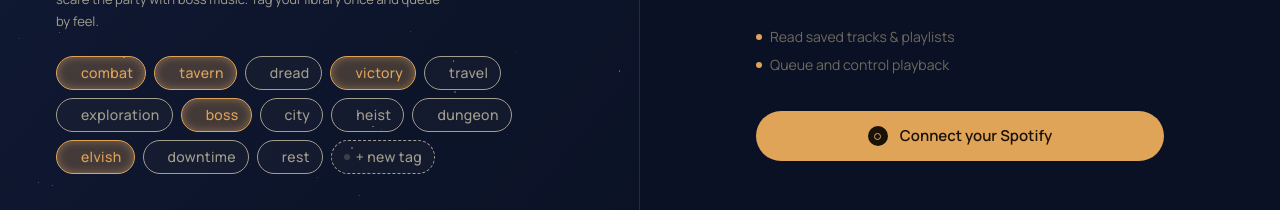
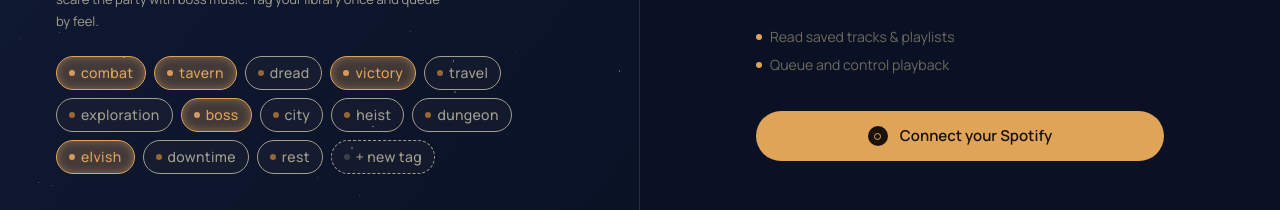
Before and after one commit to tabiboots/DND-Music-Manager, a React (Vite) app: page / in a window 1280 px wide. Shown: the part 403-613 px from the top of the page. Built offline with nearby package versions, Linux system fonts and the light colour scheme; no server answers.

Commit message:
main page dots fix

```diff
--- a/src/components/ui/TagChip.jsx
+++ b/src/components/ui/TagChip.jsx
@@ -13,7 +13,7 @@ export default function TagChip({ tag, state = "idle", size = "md", showCount =
 
     const insetShadow = isActive ? "shadow-amber-sm" : isSelected ? "shadow-amber-sm/40" : ""
 
-    const hue = typeof tag === 'object' ? tag.hue : 30
+    const hue = typeof tag === 'object' ? (tag.hue ?? 30) : 30
     const dotColor = isNew ? "rgb(108 107 105 / 0.45)"
         : isActive ? `hsl(${hue}, 80%, 60%)`
         : isSelected ? `hsl(${hue}, 60%, 60%)`
```
